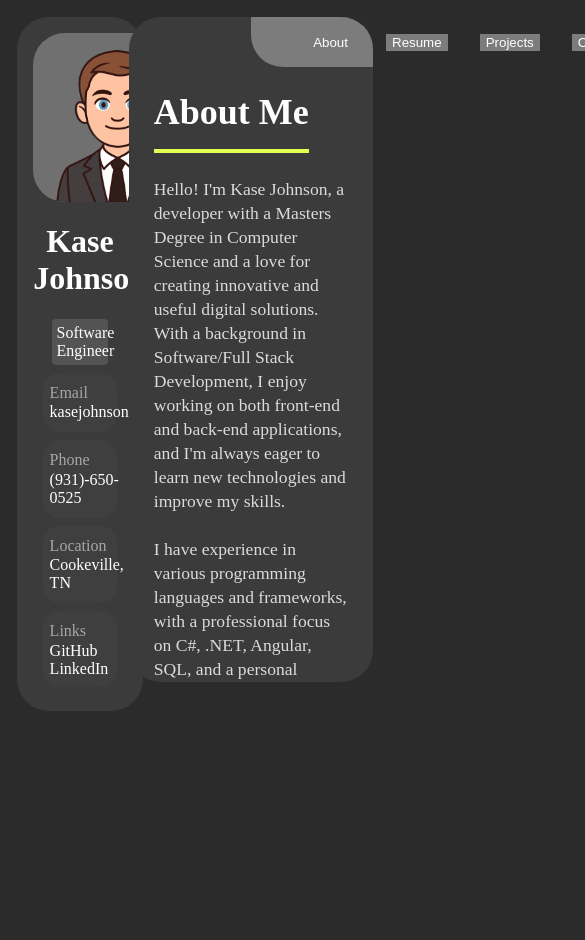
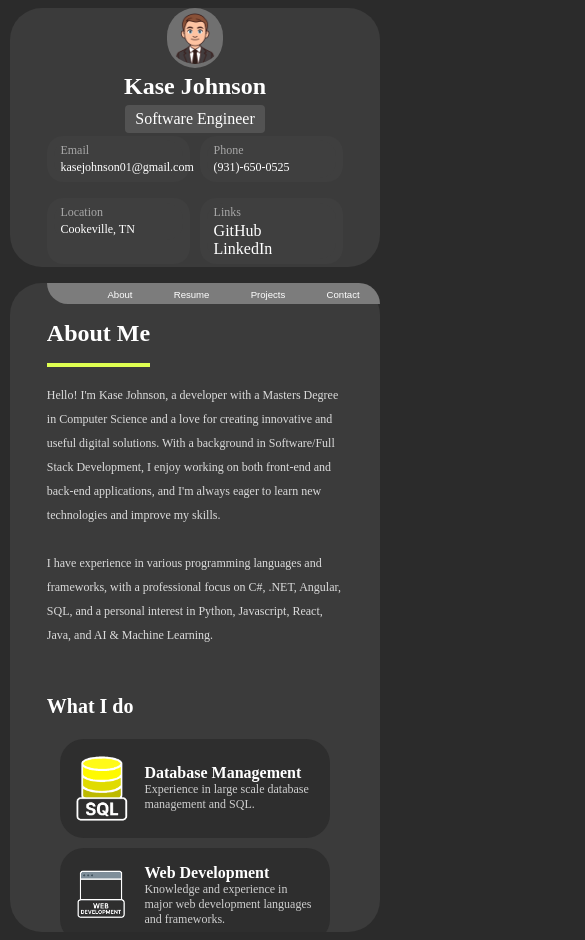
Before and after one commit to Kasej01/portfolio, a React (Create React App) app: page / in a window 390 px wide. Shown: the top 940 px of the page, 585 px wide, since content can reach past the window. Before the commit the page ends 844 px from the top, so only its background shows below. Built offline with nearby package versions, Linux system fonts and the light colour scheme; a web font is replaced by a local one.

Commit message:
Updated styling for mobile

```diff
--- a/src/App.css
+++ b/src/App.css
@@ -40,3 +40,21 @@
         width: 65%;
     }
 }
+
+@media (max-width: 650px){
+    .app{
+        padding: 1vh 2.5vw;
+    }
+    .app-container{
+        width: 95vw;
+        flex-direction: column;
+    }
+    .right{
+        width: 100%;
+        margin: 0;
+    }
+    .profile{
+        width: 100%;
+        margin: 0;
+    }
+}
--- a/src/styles/components/navbar.css
+++ b/src/styles/components/navbar.css
@@ -42,16 +42,16 @@ ul{
     }
 }
 
-@media (min-width: 650px) and (max-width: 900px){
+@media (max-width: 900px){
     .navbar{
         width: 90%;
         button{
-            font-size: 0.75rem;
+            font-size: 0.6rem;
         }
     }
     ul{
         li{
-            padding: 0.5rem;
+            padding: .1rem 0;
         }
     }
 }
--- a/src/styles/components/profile.css
+++ b/src/styles/components/profile.css
@@ -98,3 +98,36 @@
         }
     }
 }
+
+@media (max-width: 650px){
+    .profile-container{
+        width: 100%;
+        padding: 0;
+        justify-content: center;
+        margin-bottom: 1rem;
+    }
+    .photo-container{
+        width: 15%;
+        height: auto;
+    }
+    .name{
+        font-size: 1.5rem;
+        margin: 5px 0;
+    }
+    .occupation{
+        width: 35%;
+    }
+    .profile-info{
+        display: grid;
+        grid-template-columns: 1fr 1fr;
+        gap: 10px;
+        div{
+            margin: 3px 0;
+        }
+    }
+    .text-area{
+        p{
+            font-size: 0.75rem;
+        }
+    }
+}
--- a/src/styles/pages/about.css
+++ b/src/styles/pages/about.css
@@ -99,3 +99,37 @@
         }
     }
 }
+
+/* Small Screens */
+@media (max-width: 650px){
+    .what-i-do{
+        .subtitle{
+            font-size: 1.25rem;
+        }
+        .skills{
+            flex-direction: column;
+        }
+        .section{
+            width: 80%;
+            margin: auto;
+            margin-bottom: 5px;
+            margin-top: 5px;
+            .subsection{
+                .skill{
+                    font-size: 1rem;
+                }
+                .desc{
+                    font-size: 0.75rem;
+                }
+            }
+        }
+    }
+    .about-container{
+        .title{
+            font-size: 1.5rem;
+        }
+        .description{
+            font-size: 0.75rem;
+        }
+    }
+}
```
